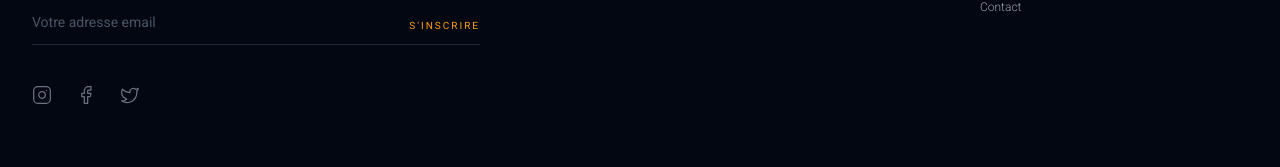
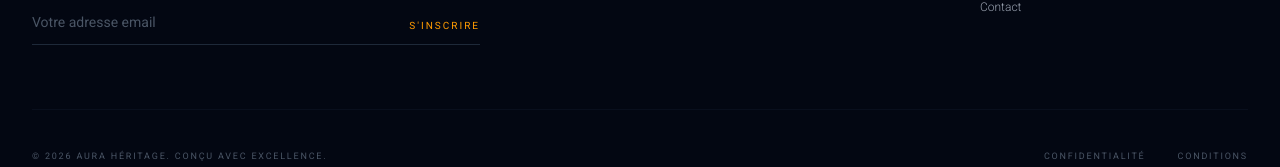
Before and after one commit to kephira-07/Aridona-Full-Stack, a React (Vite) app in the folder client/: page / in a window 1280 px wide. Shown: the part 2197-2364 px from the top of the page. Built offline with nearby package versions, Linux system fonts and the light colour scheme; no server answers; a web font is replaced by a local one.

Commit message:
Modification de la page connection 2

```diff
--- a/client/src/composant/Footer.jsx
+++ b/client/src/composant/Footer.jsx
@@ -1,8 +1,7 @@
 import React, { useContext } from 'react';
 import { Link } from 'react-router-dom';
 import { ShopContext } from '../context/ShopContext';
-// 🌟 Remplacement des images SVG par des icônes Lucide robustes et élégantes
-import { Instagram, Facebook, Twitter } from 'lucide-react';
+
 
 const Footer = () => {
   const currentYear = new Date().getFullYear();
@@ -40,17 +39,17 @@ const Footer = () => {
             </div>
 
             {/* 🌟 Icônes Sociales avec Lucide (Stylisées Elite Pop sans filtres brisés) */}
-            <div className="flex gap-6 pt-2">
+            {/* <div className="flex gap-6 pt-2">
               <a href="#" aria-label="Instagram" className="text-gray-500 hover:text-amber-500 transition-all duration-300 hover:-translate-y-1 transform">
                 <Instagram size={20} strokeWidth={1.5} />
               </a>
-              <a href="#" aria-label="Facebook" className="text-gray-500 hover:text-amber-500 transition-all duration-300 hover:-translate-y-1 transform">
-                <Facebook size={20} strokeWidth={1.5} />
+              <a href="#" aria-label="🥲" className="text-gray-500 hover:text-amber-500 transition-all duration-300 hover:-translate-y-1 transform">
+                <🥲 size={20} strokeWidth={1.5} />
               </a>
-              <a href="#" aria-label="Twitter / X" className="text-gray-500 hover:text-amber-500 transition-all duration-300 hover:-translate-y-1 transform">
-                <Twitter size={20} strokeWidth={1.5} />
+              <a href="#" aria-label="😎/ X" className="text-gray-500 hover:text-amber-500 transition-all duration-300 hover:-translate-y-1 transform">
+                <😎size={20} strokeWidth={1.5} />
               </a>
-            </div>
+            </div> */}
           </div>
 
           {/* Colonne 2 : Collections Dynamiques */}
```
